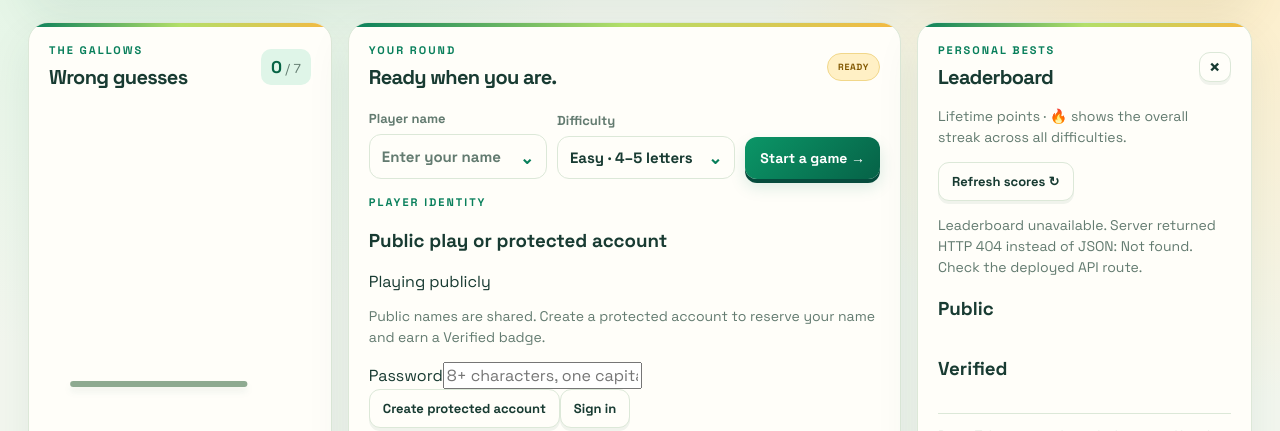
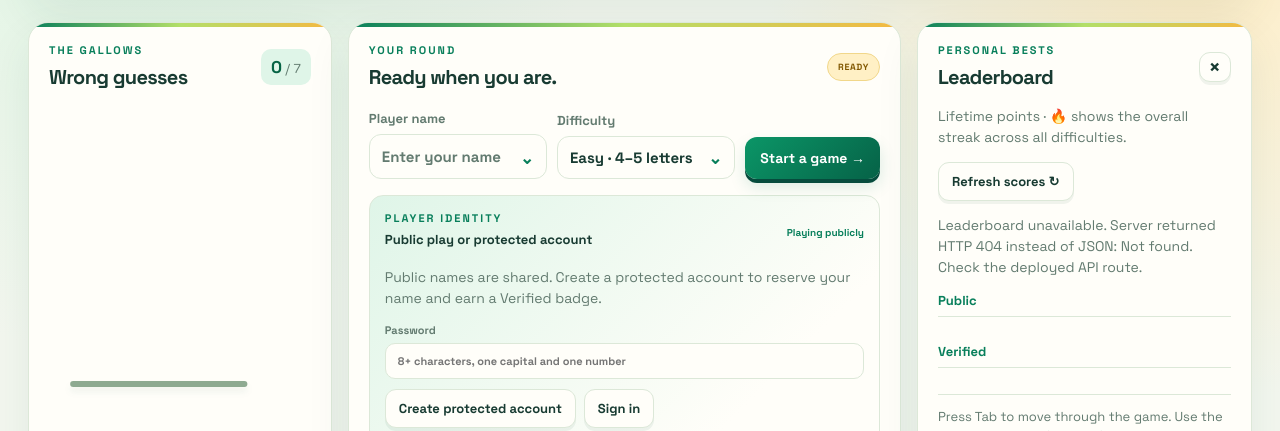
Before and after one commit to mibrahimzia/web-based-hangman-game, a plain HTML site: page public/index.html in a window 1280 px wide. Shown: the part 369-800 px from the top of the page. Drawn offline with Linux system fonts and the light colour scheme; no server answers.

Commit message:
Style protected account controls and grouped leaderboard

```diff
--- a/public/style.css
+++ b/public/style.css
@@ -86,3 +86,10 @@ main{padding:22px 0 0}.intro{position:relative;padding:24px 28px 29px;margin-bot
 @media(prefers-reduced-motion:reduce){.round-modal,.round-card,.guess-celebration{animation:none!important}}
 
 #new-game[hidden]{display:none!important}
+
+.account-box{margin:16px 0;padding:15px;border:1px solid var(--line);border-radius:14px;background:linear-gradient(135deg,var(--accent-soft),var(--panel) 75%)}
+.account-heading{display:flex;align-items:center;justify-content:space-between;gap:12px}.account-heading h3,.board-group h3{font-size:13px;margin:5px 0}.account-status{font-size:10px;font-weight:750;color:var(--accent);white-space:nowrap}
+.account-fields{display:flex;gap:10px;margin-top:10px}.account-fields label{display:grid;gap:6px;flex:1;color:var(--muted);font-size:11px;font-weight:700}
+.account-fields input{width:100%;background:var(--panel);color:var(--ink);border:1px solid var(--line);border-radius:10px;padding:10px 12px}
+.account-actions{display:flex;flex-wrap:wrap;gap:8px;margin-top:10px}.account-help{font-size:10px;color:var(--muted);margin:10px 0 0;line-height:1.45}
+.board-group{margin-top:14px}.board-group h3{padding-bottom:7px;border-bottom:1px solid var(--line);color:var(--accent)}
```
